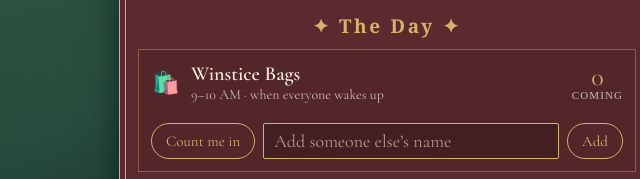
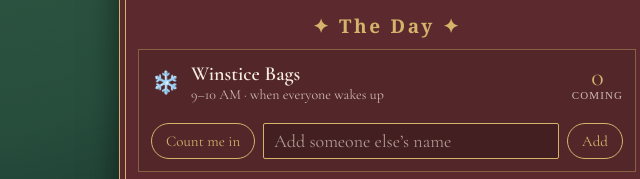
Before and after one commit to nozola/Green-Family-Christmas-2026, a plain HTML site: page index.html in a window 1280 px wide. Shown: the part 404-583 px from the top of the page, 253-893 px from the left. Drawn offline with nearby package versions, Linux system fonts and the light colour scheme; no server answers; a web font is replaced by a local one.

Commit message:
Update index.html

```diff
--- a/index.html
+++ b/index.html
@@ -97,7 +97,7 @@ const $=id=>document.getElementById(id),nameEl=$("name");nameEl.value=me;
 nameEl.addEventListener("input",()=>{me=nameEl.value.trim();try{localStorage.setItem("gfc-name",me)}catch(e){}});
 function say(t){$("msg").textContent=t}
 function esc(s){return String(s).replace(/[&<>"]/g,c=>({"&":"&amp;","<":"&lt;",">":"&gt;",'"':"&quot;"}[c]))}
-const EVENTS=[["r1","🛍️","Winstice Bags","9–10 AM · when everyone wakes up",true],["r2","🍳","Main Meal","12:00 PM · menu below",true],["r3","🎁","Gift Exchange Game","2:00 PM · after the meal<br>Gift value: around $15–$30",true]];
+const EVENTS=[["r1","❄️","Winstice Bags","9–10 AM · when everyone wakes up",true],["r2","🍳","Main Meal","12:00 PM · menu below",true],["r3","🎁","Gift Exchange Game","2:00 PM · after the meal<br>Gift value: around $15–$30",true]];
 function renderSched(){
   const keep={},act=document.activeElement&&document.activeElement.id;["r1","r2","r3"].forEach(p=>{const i=$("ra-"+p);if(i)keep[p]=i.value});
   $("sched").innerHTML=EVENTS.map(([p,ico,t,when,rsvp])=>{
```
